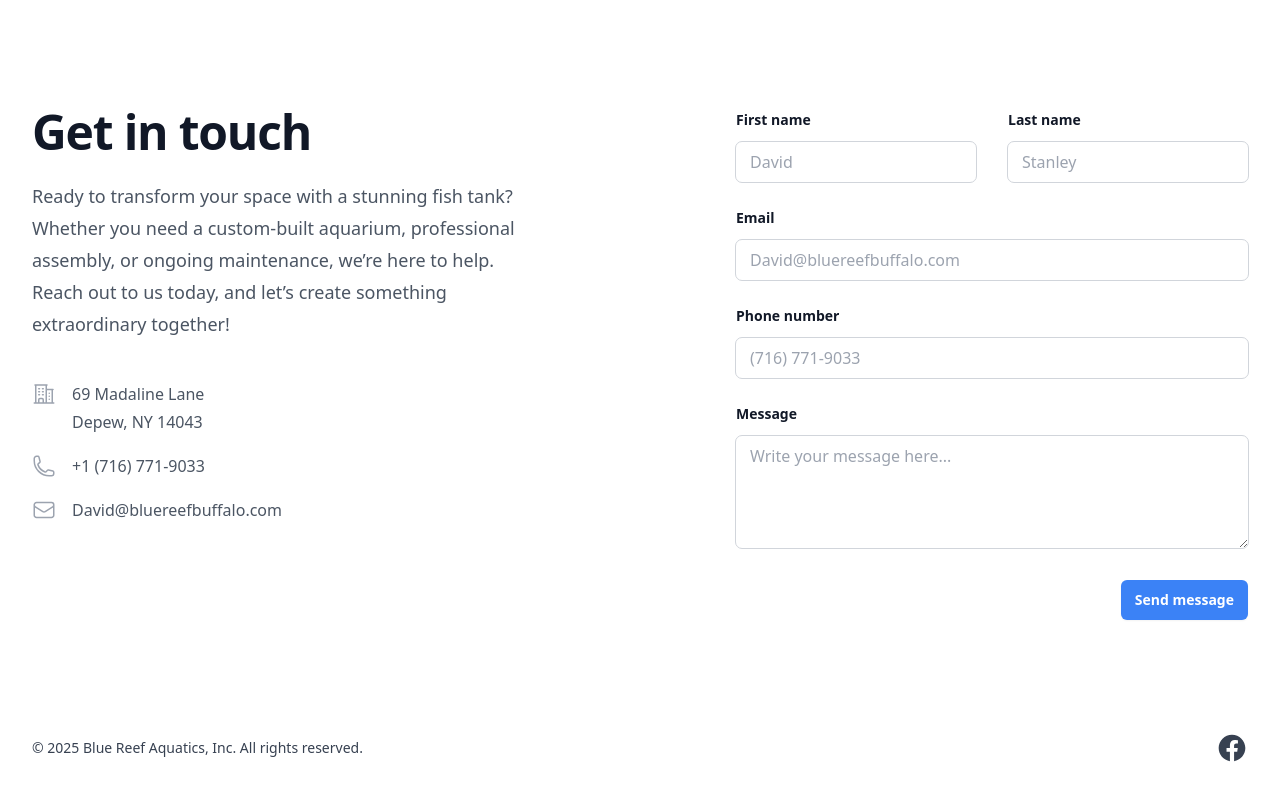
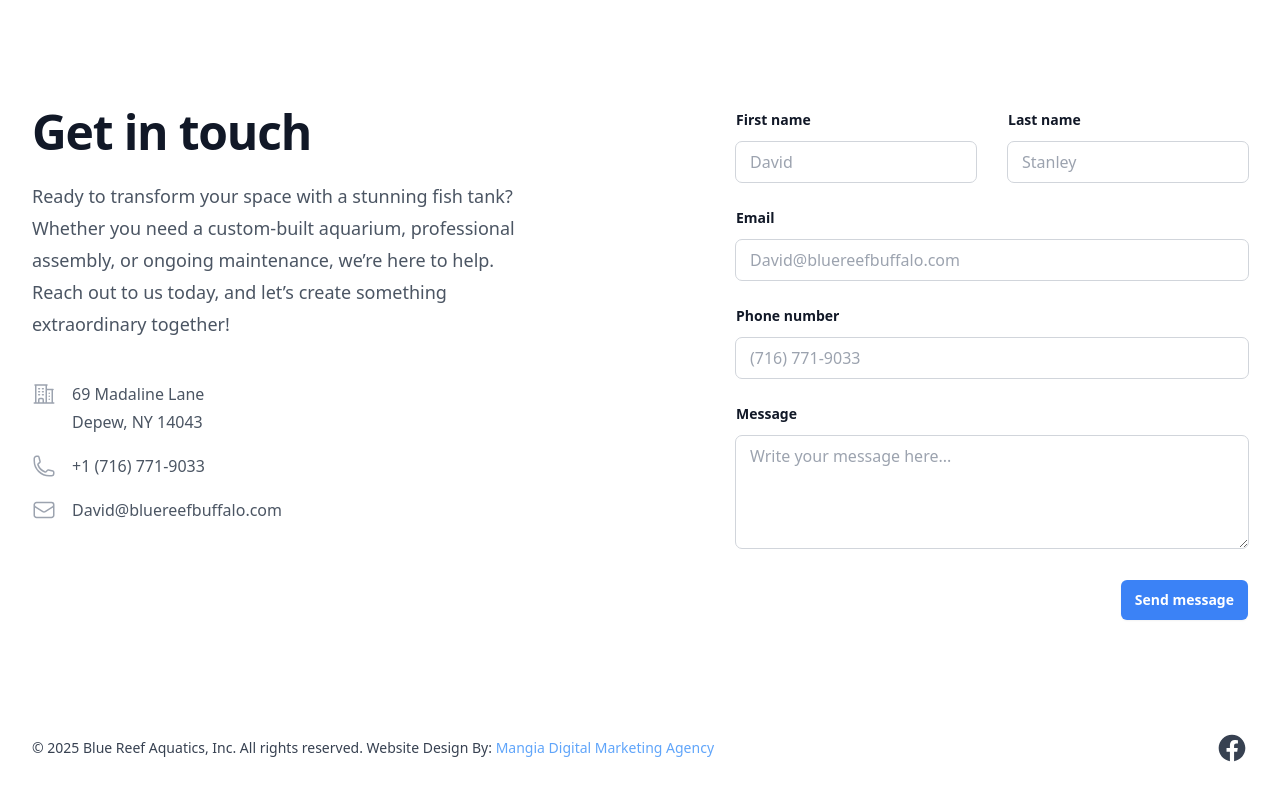
Before and after one commit to chancecaccamise/tntroofingandconstruction, a Next.js app: page / in a window 1280 px wide. Shown: the part 1960-2760 px from the top of the page. Built offline with nearby package versions, Linux system fonts and the light colour scheme.

Commit message:
added mangia dma to the footer

```diff
--- a/app/layout.tsx
+++ b/app/layout.tsx
@@ -9,7 +9,7 @@ const font = Space_Grotesk({
 
 export const metadata: Metadata = {
   title: "Blue Reef Aquatics",
-  description: "Website Mockup created by Mangia DMA",
+  description: "Proudly serving local Western New York businesses with high-quality, artfully crafted fish tanks.",
   icons: {
     icon: "/bluereefbuffalo logo.ico", // Default favicon
     shortcut: "/bluereefbuffalo logo.ico", // Shortcut icon for some browsers
--- a/components/demos/ui/footer.tsx
+++ b/components/demos/ui/footer.tsx
@@ -36,19 +36,24 @@ export default function Footer(): React.ReactElement {
       React.createElement(
         'div',
         { className: "flex justify-center gap-x-6 md:order-2" },
-        navigation.map((item) => (
+        navigation.map((item) =>
           React.createElement(
             'a',
             { key: item.name, href: item.href, className: "text-gray-700 hover:text-gray-900" },
             React.createElement('span', { className: "sr-only" }, item.name),
             React.createElement(item.icon, { "aria-hidden": "true", className: "size-8" })
           )
-        ))
+        )
       ),
       React.createElement(
         'p',
         { className: "mt-8 text-center text-sm/6 text-gray-700 md:order-1 md:mt-0" },
-        "© 2025 Blue Reef Aquatics, Inc. All rights reserved."
+        "© 2025 Blue Reef Aquatics, Inc. All rights reserved. Website Design By: ",
+        React.createElement(
+          'a',
+          { href: "https://mangiadma.com", target: "_blank", rel: "noopener noreferrer", className: "text-blue-400 hover:underline" },
+          "Mangia Digital Marketing Agency"
+        )
       )
     )
   );
```
